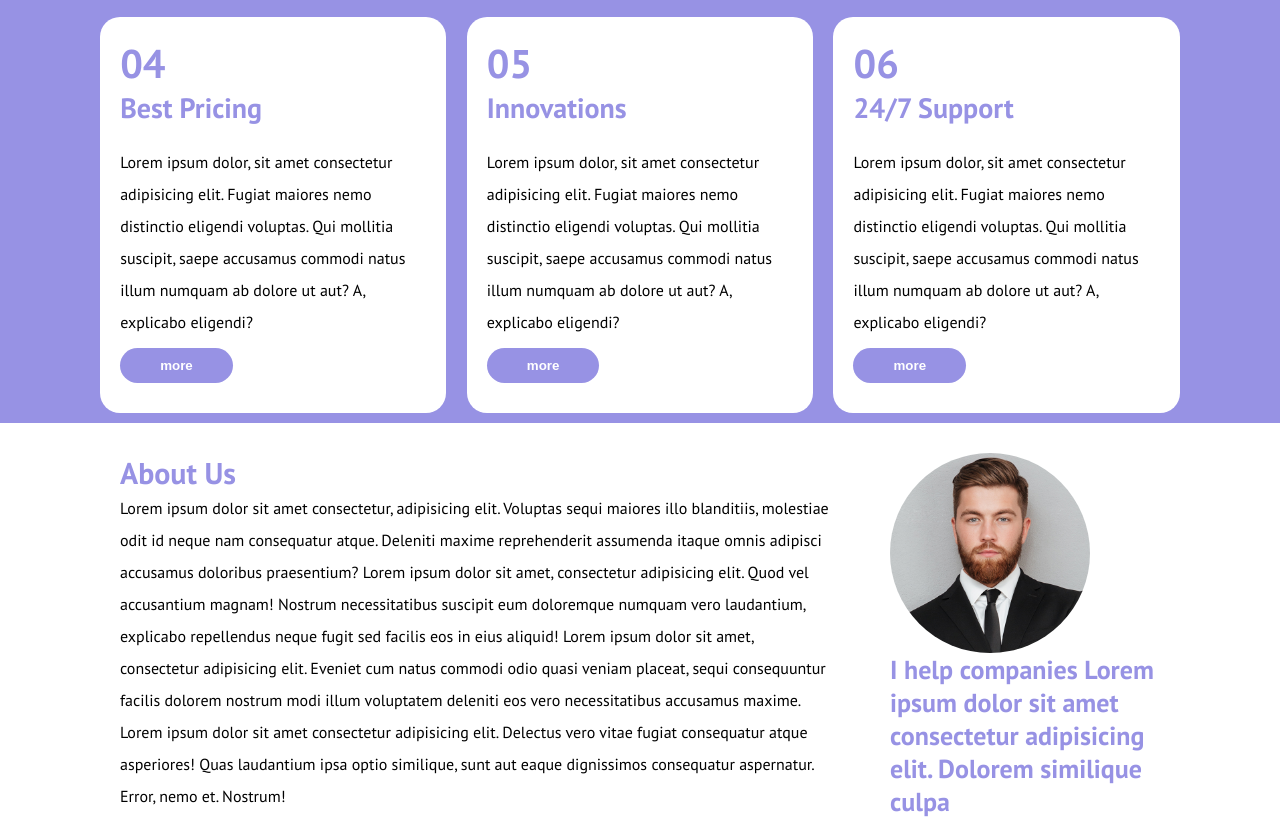
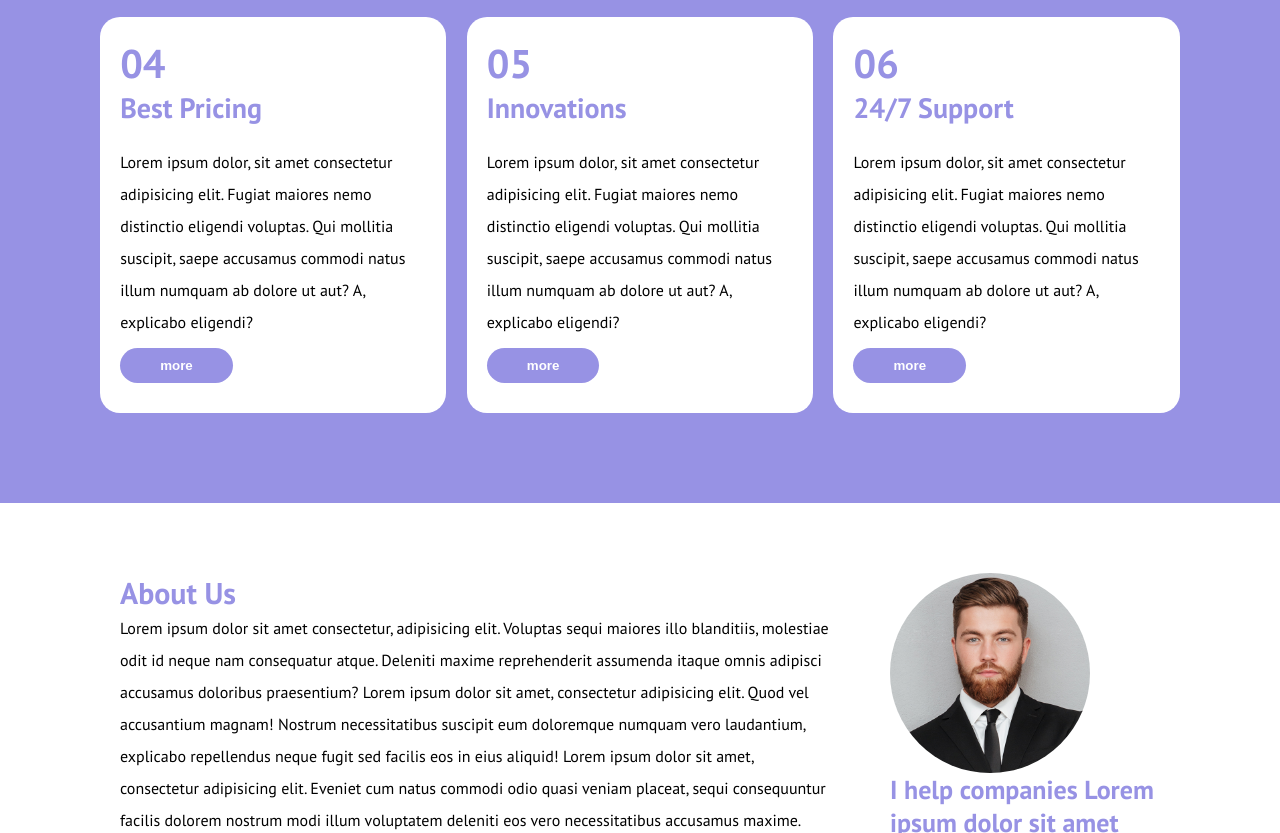
Before and after one commit to muac404/htmlcss-responsive-layout, a plain HTML site: page index.html in a window 1280 px wide. Shown: the part 4383-5216 px from the top of the page. Drawn offline with Linux system fonts and the light colour scheme.

Commit message:
About us fix

```diff
--- a/css/style.css
+++ b/css/style.css
@@ -444,6 +444,7 @@ main{
     background-color: #9792e4;
     margin-top: 80px;
     padding-top: 80px;
+    padding-bottom: 80px;
 
 
 }
@@ -505,6 +506,10 @@ main{
     height: 200px;
  }
 
+ .about-us{
+    margin-top: 40px;
+ }
+
  @media screen  and (min-width: 768px) {
     .about-us-col-1{
         width: calc(70% - 20px);
```
